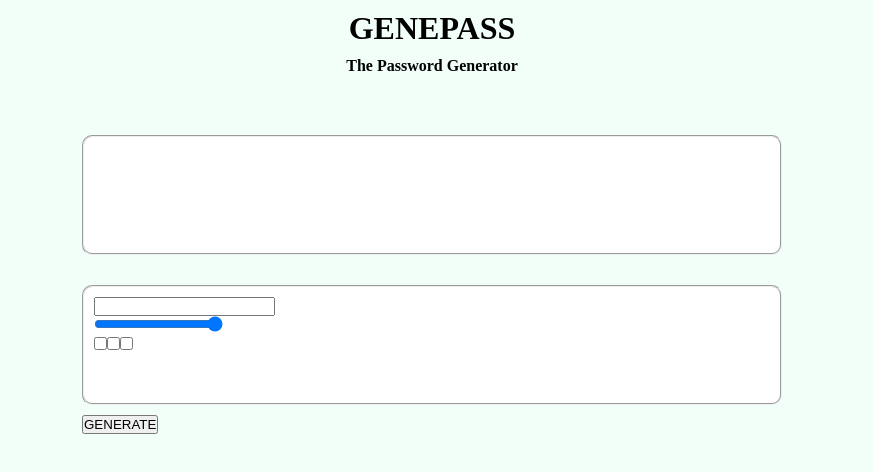
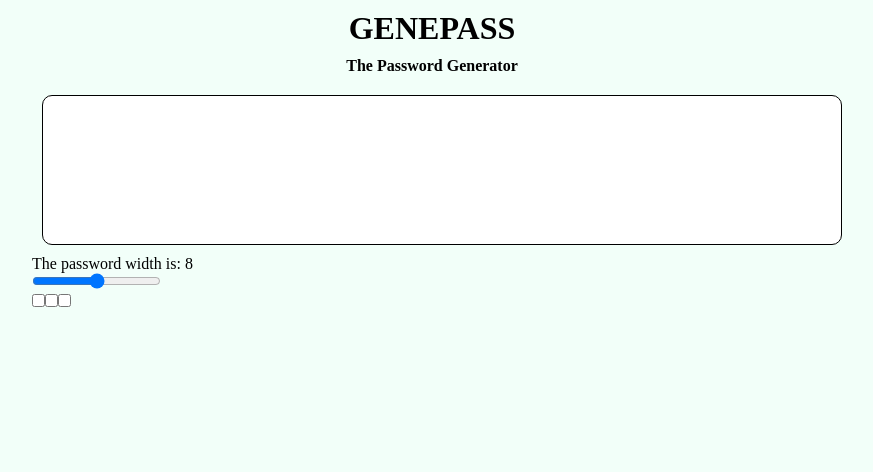
Before and after one commit to romulomelendez/genepass-api, a React (Create React App) app: page / in a window 1280 px wide. Shown: the top 472 px of the page, without its empty margins (208-1081 px from the left). Built offline with nearby package versions, Linux system fonts and the light colour scheme.

Commit message:
input range width is set

```diff
--- a/src/App.jsx
+++ b/src/App.jsx
@@ -1,9 +1,7 @@
 
 import { GlobalStyle } from './styles/global'
 
-import { View } from './components/View/index'
 import { Options } from './components/Options/index'
-import { Button } from './components/Button/index'
 
 export const App = () => {
 
@@ -17,9 +15,7 @@ export const App = () => {
 
       <main>
 
-       <View />
-       <Options />
-       <Button />
+        <Options />
 
       </main>
 
--- a/src/components/Button/index.jsx
+++ /dev/null
@@ -1,12 +0,0 @@
-
-//import {  } from './styles'
-
-export const Button = () => {
-
-    return (
-
-        <button>GENERATE</button>
-
-    )
-
-}
--- a/src/components/Options/index.jsx
+++ b/src/components/Options/index.jsx
@@ -1,17 +1,31 @@
+import { useState } from 'react'
 
-import { Div } from './styles'
+import { View, Container } from './styles'
 
 export const Options = () => {
 
+    const [ rangeHeight , setRangeHeight ] = useState(8)
+
+    const getRangeWidth = () => {
+
+        let rangeWidth = parseInt(document.querySelector('#input-range').value)
+        setRangeHeight(rangeWidth)
+
+    }
+
     return (
 
-        <Div>
+        <Container>
+
+            <View type = "text" />
 
             <section>
 
-                <input type = "text" />
+                <div>The password width is: { rangeHeight }</div>
                 <div>
-                    <input type = "range" min = "4" max = "12" step = "1" />
+
+                    <input type = "range" id = "input-range" value = { rangeHeight } min = "4" max = "12" step = "1" onChange = { getRangeWidth } />
+
                 </div>
 
             </section>
@@ -24,7 +38,7 @@ export const Options = () => {
 
             </section>
 
-        </Div>
+        </Container>
 
     )
 
--- a/src/components/Options/styles.js
+++ b/src/components/Options/styles.js
@@ -1,13 +1,21 @@
 import styled from 'styled-components'
 
-export const Div = styled.div `
+export const Container = styled.div `
 
-    height: 120px;
-    width: 700px;
-    border-radius: 10px;
-    border: 2px groove;
-    margin: 20px auto 10px auto;
-    padding: 10px;
-    background: #fff;
+    max-width: 800px;
+
 
 `
+
+export const View = styled.input `
+
+   outline: none;
+   padding: 10px;
+   margin: 10px;
+   height: 150px;
+   width: 800px;
+   border-radius: 10px;
+   border: 1px solid black;
+   font-size: 80pt;
+
+`
--- a/src/components/View/index.jsx
+++ /dev/null
@@ -1,12 +0,0 @@
-import React from 'react'
-import { Input } from './styles'
-
-export const View = () => {
-
-    return (
-
-        <Input type = "text" readOnly />
-
-    )
-
-}
--- a/src/components/View/styles.js
+++ /dev/null
@@ -1,14 +0,0 @@
-import styled from 'styled-components'
-
-export const Input = styled.input `
-
-    height: 120px;
-    width: 700px;
-    border-radius: 10px;
-    border: 2px groove;
-    font-size: 60pt;
-    margin: 50px auto 10px auto;
-    padding: 25px;
-    outline: none;
-
-`
```
Also changed, not shown: src/components/Button/styles.js (deleted).
